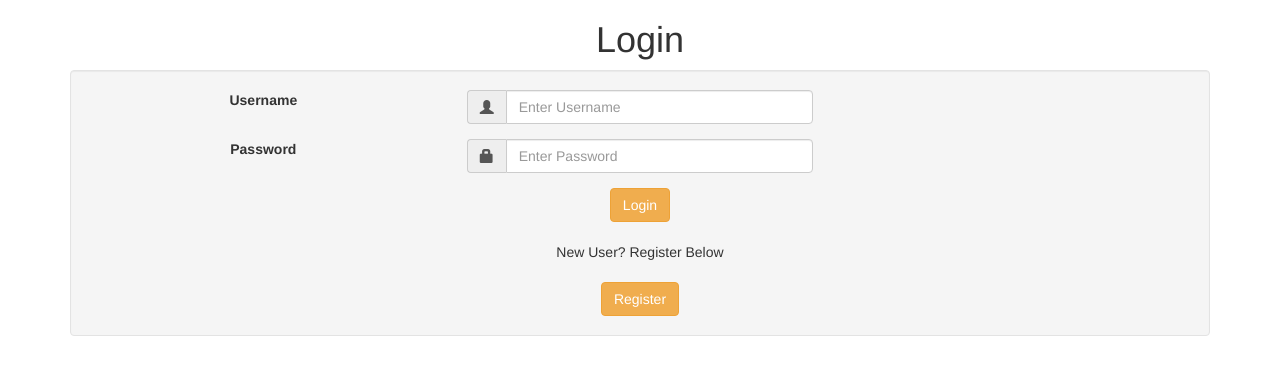
After one commit to lalitakarki/onlinefood, a PHP site: page /index1.php in a window 1280 px wide. The commit adds this page. Shown: the top 375 px of the page. Run offline with PHP 8.4, Linux system fonts and the light colour scheme.

Commit message:
JHYUU
JJKJKIKL

```diff
--- /dev/null
+++ b/index1.php
@@ -0,0 +1,75 @@
+ <?php
+ $con=mysqli_connect("localhost","root","","mydb");
+ $username=(isset($_POST['u_name']) ? $_POST['u_name'] : '');
+ $password=(isset($_POST['password']) ? $_POST['password'] : '');
+
+ if(isset($_POST['login1']))
+ {
+ 	$getUser=mysqli_query($con,"SELECT * FROM registrationf WHERE u_name='$username' and password='$password'");
+ 	if($getUser -> num_rows == 1)
+ 	{
+ 		echo"<script type='text/javascript'>alert('Sign in successful!!')</script>";
+			header("Location: homepage.php");
+ 	}
+ 	else
+ 	{
+ 		echo"<script type='text/javascript'>alert('Invalid Credentials. Please try again!!')</script>";
+ 	}
+ }
+?>
+
+
+ <!DOCTYPE html>
+<html>
+<head>
+	<meta charset="utf-8" name="viewport" content="width-device-width,initial-state-1"/>
+
+
+<link rel="stylesheet" href="https://maxcdn.bootstrapcdn.com/bootstrap/3.4.0/css/bootstrap.min.css">
+
+
+<script src="https://ajax.googleapis.com/ajax/libs/jquery/3.3.1/jquery.min.js"></script>
+
+
+<script src="https://maxcdn.bootstrapcdn.com/bootstrap/3.4.0/js/bootstrap.min.js"></script>
+
+	<link rel="stylesheet" type="text/css" href="Assets/IndexStyle-2.css">
+	<title>Login</title>
+</head>
+<body>
+<h1 class="text-center">Login</h1>
+		<div class="container container-small" align="center">
+				<form class="well form-horizontal" method="post"  id="register_form">
+		<fieldset>
+		<div class="form-group">
+ 				<label class="col-md-4 control-lable" for="username">Username</label>
+ 					<div class="col-md-4 inputGroupContainer">
+ 						<div class="input-group">
+  						<span class="input-group-addon"><i class="glyphicon glyphicon-user"></i></span>
+ 		 				<input type="text" id="username" class="form-control" name="u_name" placeholder="Enter Username" required>
+ 		 				</div>
+ 		 			</div>
+ 			</div>
+
+		<div class="form-group">
+ 				<label class="col-md-4 control-lable" for="password">Password</label>
+ 					<div class="col-md-4 inputGroupContainer">
+ 						<div class="input-group">
+  						<span class="input-group-addon"><i class="glyphicon glyphicon-lock"></i></span>
+ 		 				<input type="password" id="password" class="form-control" name="password" placeholder="Enter Password" required>
+ 		 				</div>
+ 		 			</div>
+ 			</div>
+			<div align="center">
+ 			 	<button type="submit" name="login1" class="btn btn-warning">Login</button>
+ 			 </div>
+		<br/>
+		<div align="center">New User? Register Below</div>
+		<br/>
+		<div align="center">
+ 			 	<button type="button" class="btn btn-warning"onClick="window.location.href='register.php'">Register</button>
+ 			 </div>
+	</form>
+	</div>
+</body>
+</html>
--- a/register.php
+++ b/register.php
@@ -22,7 +22,7 @@ if(isset($_POST['submit1']))
 		$sq12=mysqli_query($con,"INSERT into registrationf values('','$fname','$lname','$contact','$Email','$username','$password','$employee')");
 		if($sq12)
 		{
-			header("Location: index.php?registered=true");
+			header("Location: index1.php?registered=true");
 		}
 	}
 }
```
